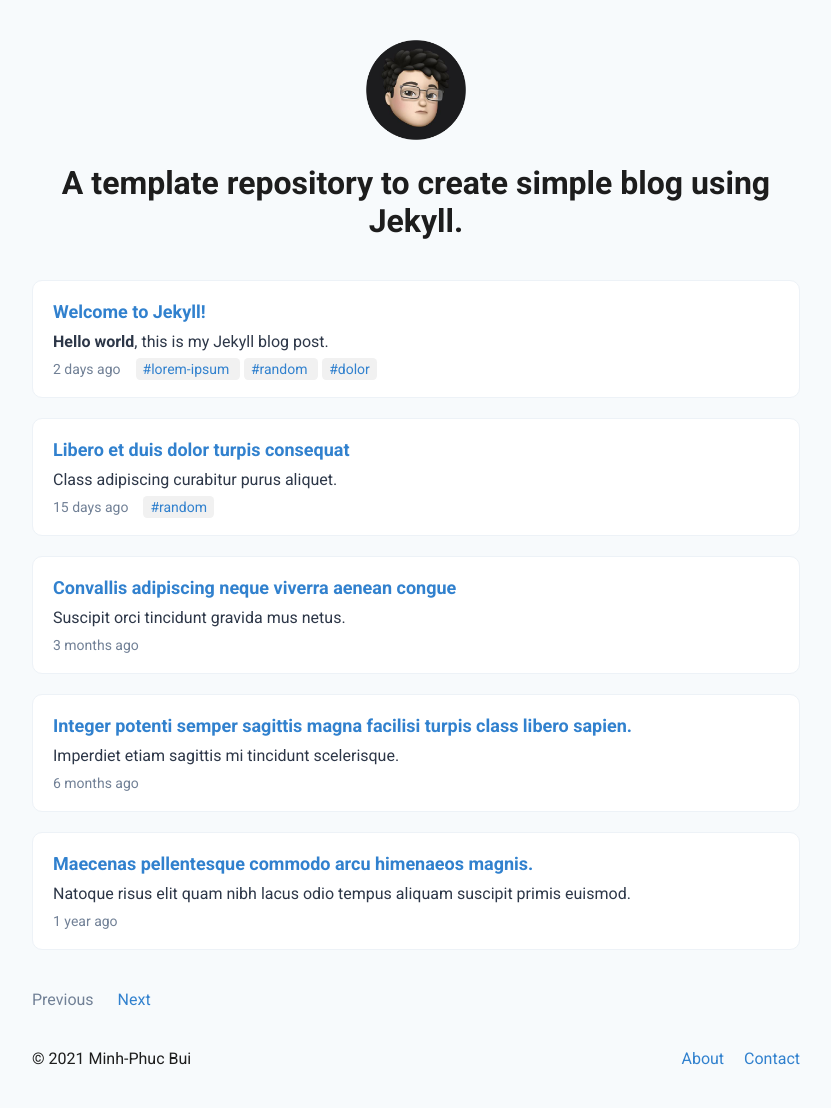
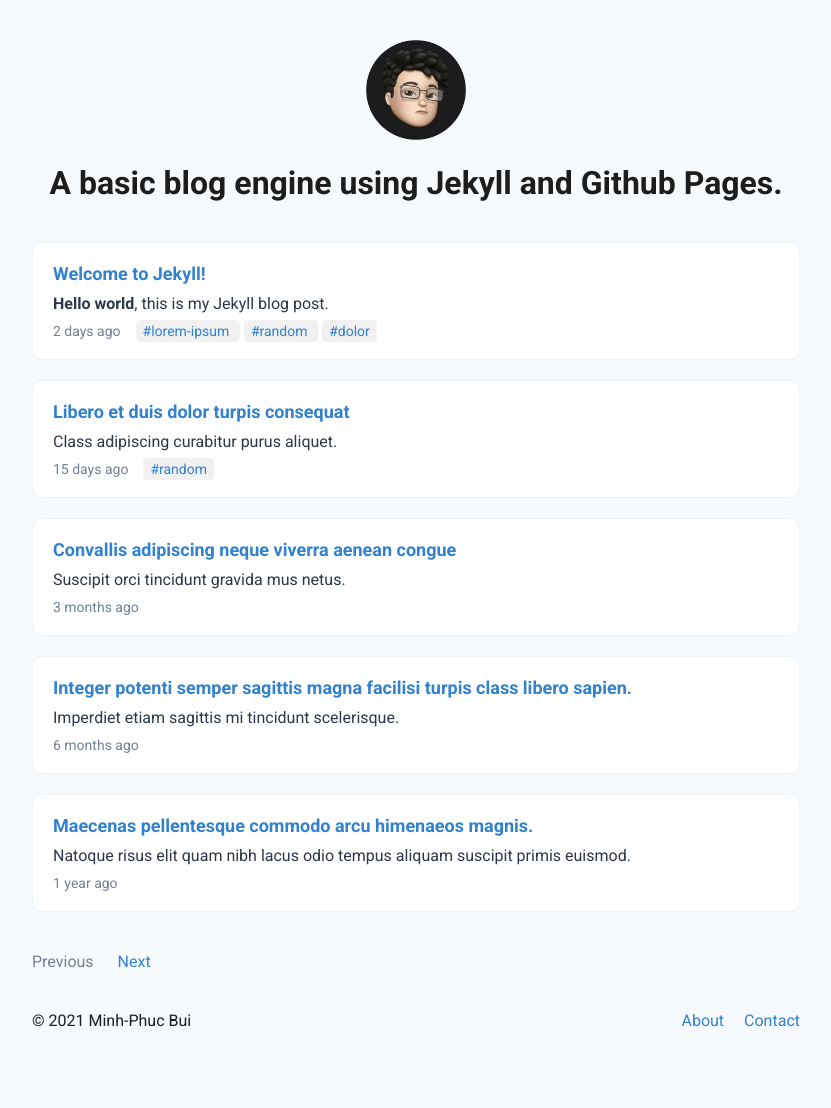
Before and after one commit to phucbm/aberto, a Jekyll site: the page built from index.html, in a window 1280 px wide. Shown: the whole page, without its empty margins (224-1055 px from the left). Built offline with Jekyll 4.4.1, drawn with Linux system fonts in a browser that asks for light colours; the list of posts is cut into pages by our own code; after the commit the page ends 1070 px from its top, so only the background shows below that.

Commit message:
Update config.yml

```diff
--- a/_data/config.yml
+++ b/_data/config.yml
@@ -4,7 +4,7 @@
 author: "Minh-Phuc Bui"
 title: "Another Jekyll site"
 title_sep: " - "
-description: "A template repository to create simple blog using Jekyll."
+description: "A basic blog engine using Jekyll and Github Pages."
 logo: "/assets/images/avatar.png"
 language: "en"
 
```
